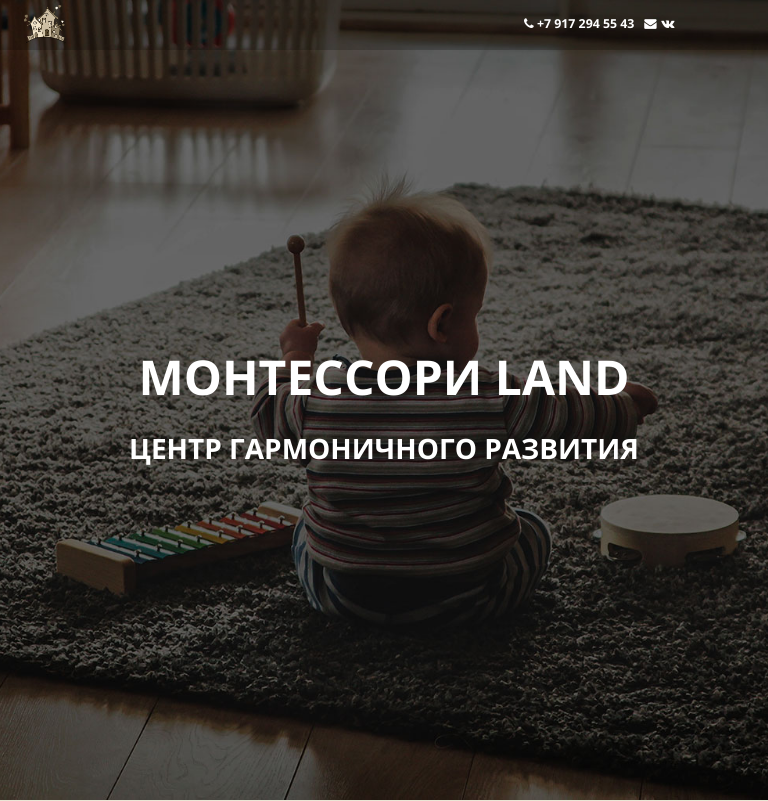
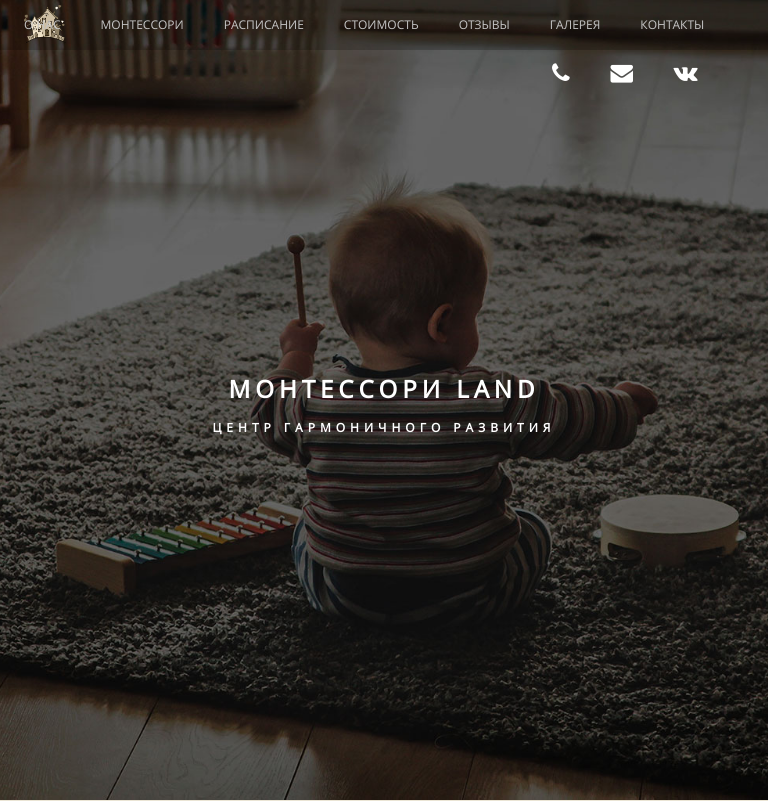
Before and after one commit to ilnur-z/montessori-land, a website: page app/index.html in a window 768 px wide. Shown: the top 801 px of the page. Drawn offline with Linux system fonts and the light colour scheme.

Commit message:
Доработка модбильной версии меню

```diff
--- a/app/index.html
+++ b/app/index.html
@@ -53,7 +53,7 @@
 					<img src="./img/logo.png">
 				</div>
 			<div class="row">
-				<div class="col-md-11 col-lg-8 col-md-offset-1 col-lg-offset-4 hidden-xs">
+				<div class="col-md-11 col-lg-8 col-md-offset-1 col-lg-offset-4 col-xs-12">
 					<ul class="menu">
 						<li><a href="#">О нас</a></li>
 						<li><a href="#">Монтессори</a></li>
@@ -64,9 +64,9 @@
 						<li><a href="#">Контакты</a></li>
 					</ul>
 				</div>
-				<div class="col-lg-3 col-lg-offset-9 col-sm-4 col-sm-offset-8 col-xs-7 col-xs-offset-3 ">
+				<div class="col-lg-3 col-lg-offset-9 col-sm-4 col-sm-offset-8 col-xs-8 col-xs-offset-2">
 					<ul class="contact_list">
-						<li><i class="fa fa-phone" aria-hidden="true"></i> +7 917 294 55 43</li>
+						<li><a href="tel:+79172945543"><i class="fa fa-phone" aria-hidden="true"></i><span class="desc"> +7 917 294 55 43</span></a></li>
 						<li><a href="mailto:montessori@mail.ru"><i class="fa fa-envelope" aria-hidden="true"></i><span class="desc"> montessori@mail.ru</span></a></li>
 						<li><a href="#"><i class="fa fa-vk " aria-hidden="true"></i><span class="desc"> группа вконтаке</span></a></li>
 					</ul>
--- a/app/js/common.js
+++ b/app/js/common.js
@@ -40,6 +40,7 @@
 
 	$(".menu_btn").click(function(){
   		$(this).toggleClass("open");
+  		$(".menu").slideToggle();
 	});
 
 	//Chrome Smooth Scroll
--- a/sass/_media.sass
+++ b/sass/_media.sass
@@ -49,17 +49,24 @@
 			margin: 5px 0
 	.contact_list
 		margin: 0
+		margin-left: auto
+		margin-right: auto
+		width: 200px
+
 		li
 			display: inline-block
-			padding: 13px 0px
+			padding: 5px 18px
 			height: 50px
-			font-size: em(11px)
+			font-size: em(20px)
+
 		li
 			.desc
 				display: none
-			&:first-child
-				margin-right: 5px
-
+	.top_text
+		h1
+			font-size: em(24px)
+		h3
+			font-size: em(12px)
 
 
 /* Extra Small Devices, Phones */
@@ -86,7 +93,8 @@
 
 /* Small Devices, Tablets */
 @media only screen and (min-width : 768px)
-	/**/
+	.menu
+		display: block !important
 
 
 /* Medium Devices, Desktops */
--- a/sass/header.sass
+++ b/sass/header.sass
@@ -78,14 +78,17 @@
 			vertical-align: middle
 	.top_text
 		display: inline-block
-
 		h3
 			margin: 0
+			font-family: "OpenSansRegular"
+			letter-spacing: 5px;
 		h1
 			margin: 0
 			display: inline-block
 			padding: 10px 35px
 			color: #fff
+			font-family: "OpenSansRegular"
+			letter-spacing: 5px;
 
 .logo
 	position: absolute
```
Also changed, not shown: app/css/header.min.css, app/css/main.min.css.
